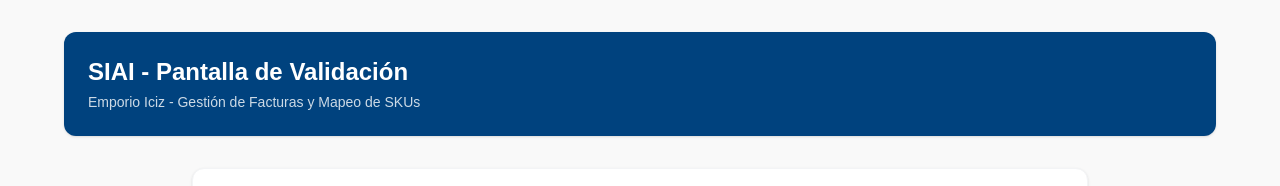
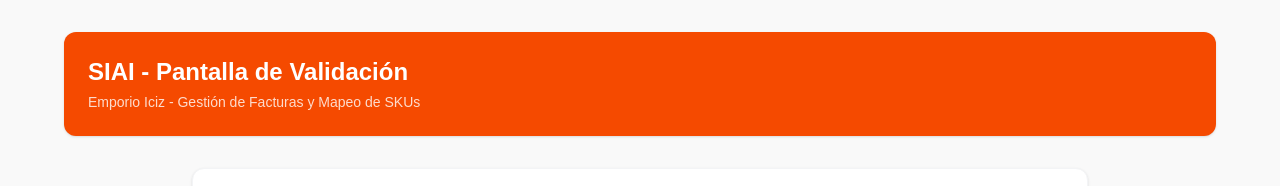
Before and after one commit to comprasviaweb70-boop/gestor-facturas, a Next.js app: page / in a window 1280 px wide. Shown: the top 186 px of the page. Built offline with nearby package versions, Linux system fonts and the light colour scheme; no server answers; the database is empty.

Commit message:
Test: Change header color to orange to verify Vercel deployment

```diff
--- a/src/app/page.tsx
+++ b/src/app/page.tsx
@@ -147,7 +147,7 @@ export default function Home() {
     <main className="min-h-screen bg-bg-light py-8 px-4 sm:px-6 lg:px-8">
       <div className="max-w-6xl mx-auto space-y-8">
         {/* Header */}
-        <div className="bg-primary text-white p-6 rounded-xl shadow-sm flex justify-between items-center">
+        <div className="bg-orange-600 text-white p-6 rounded-xl shadow-sm flex justify-between items-center">
           <div>
             <h1 className="text-2xl font-bold">SIAI - Pantalla de Validación</h1>
             <p className="text-sm text-white/80 mt-1">Emporio Iciz - Gestión de Facturas y Mapeo de SKUs</p>
```
